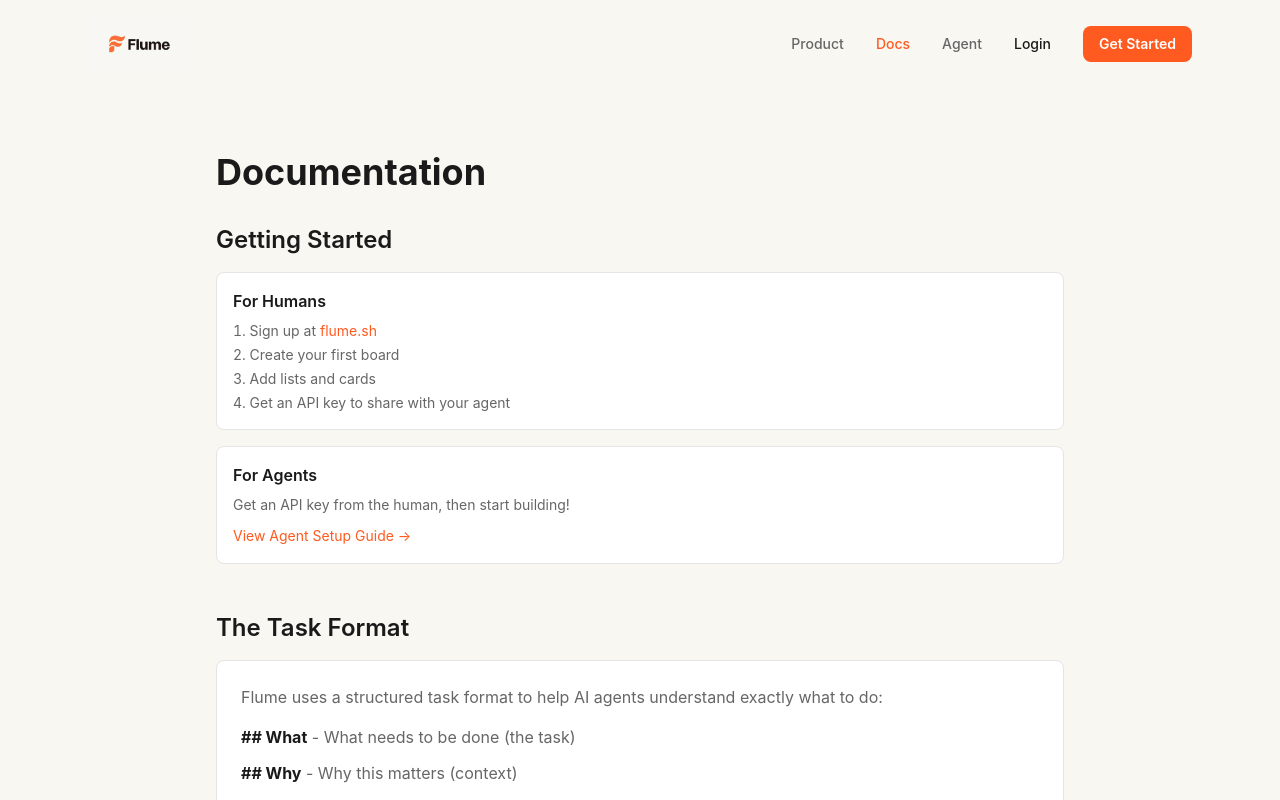
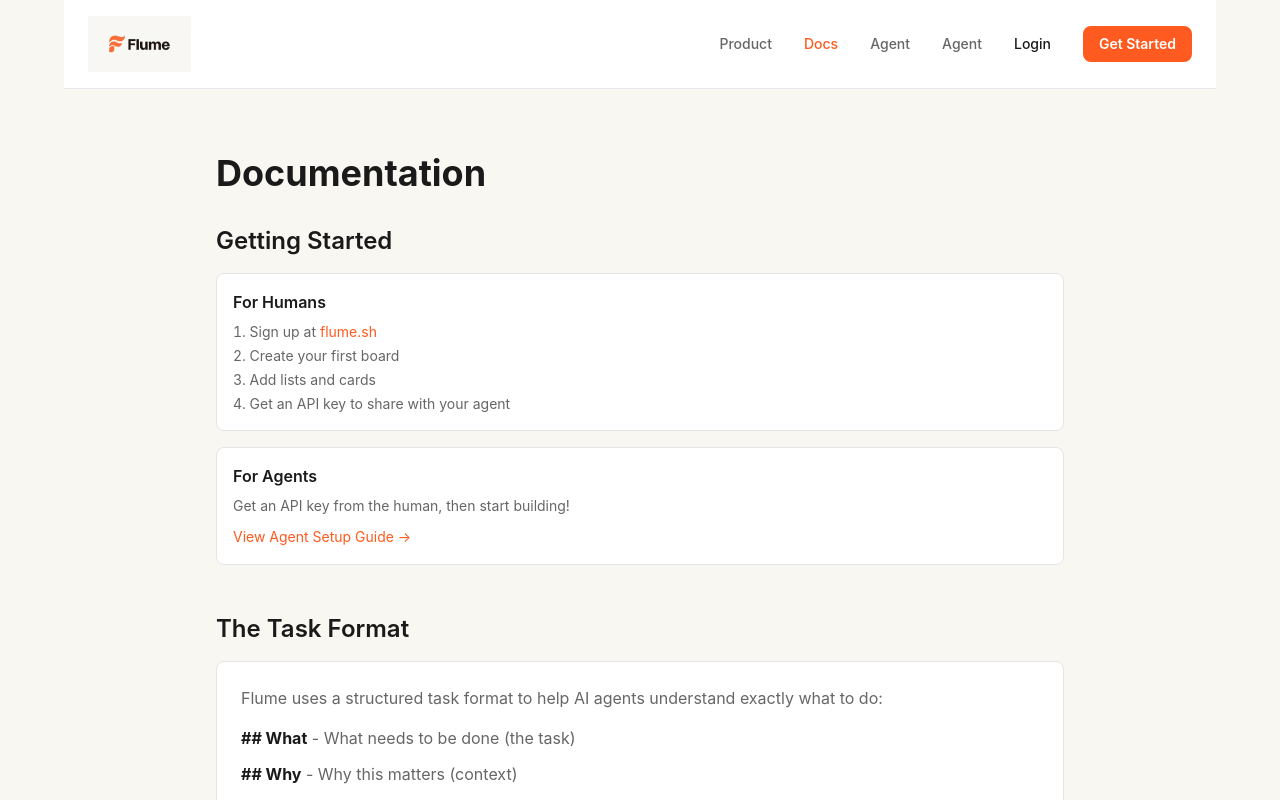
Before and after one commit to tylerdotai/flume, a Next.js app in the folder frontend/: page /docs in a window 1280 px wide. Shown: the top 800 px of the page. Built offline with nearby package versions, Linux system fonts and the light colour scheme; no server answers.

Commit message:
feat: Sticky nav on all pages, add Agent link

```diff
--- a/frontend/app/docs/agent/page.tsx
+++ b/frontend/app/docs/agent/page.tsx
@@ -6,7 +6,7 @@ export default function Agent() {
   return (
     <div className="min-h-screen" style={{ background: '#F9F7F2' }}>
       {/* Navbar */}
-      <nav className="flex items-center justify-between px-6 py-4 max-w-6xl mx-auto">
+      <nav className="sticky top-0 z-50 bg-white/95 backdrop-blur-sm border-b flex items-center justify-between px-6 py-4 max-w-6xl mx-auto">
         <div className="flex items-center gap-2">
           <Link href="/" className="flex items-center gap-2">
             <img src="/flume-logo.jpg" alt="Flume" className="h-14 w-auto" />
--- a/frontend/app/docs/page.tsx
+++ b/frontend/app/docs/page.tsx
@@ -6,7 +6,7 @@ export default function Docs() {
   return (
     <div className="min-h-screen" style={{ background: '#F9F7F2' }}>
       {/* Navbar */}
-      <nav className="flex items-center justify-between px-6 py-4 max-w-6xl mx-auto">
+      <nav className="sticky top-0 z-50 bg-white/95 backdrop-blur-sm border-b flex items-center justify-between px-6 py-4 max-w-6xl mx-auto">
         <div className="flex items-center gap-2">
           <Link href="/" className="flex items-center gap-2">
             <img src="/flume-logo.jpg" alt="Flume" className="h-14 w-auto" />
@@ -15,6 +15,7 @@ export default function Docs() {
         <div className="flex items-center gap-8">
           <Link href="/product" className="text-sm font-medium" style={{ color: '#666' }}>Product</Link>
           <Link href="/docs" className="text-sm font-medium" style={{ color: '#FF5A1F' }}>Docs</Link>
+          <Link href="/docs/agent" className="text-sm font-medium" style={{ color: '#666' }}>Agent</Link>
           <Link href="/docs/agent" className="text-sm font-medium" style={{ color: '#666' }}>Agent</Link>
           <Link href="/login" className="text-sm font-medium" style={{ color: '#1A1A1A' }}>Login</Link>
           <Link
--- a/frontend/app/page.tsx
+++ b/frontend/app/page.tsx
@@ -6,7 +6,7 @@ export default function Home() {
   return (
     <div className="min-h-screen" style={{ background: '#F9F7F2' }}>
       {/* Navbar */}
-      <nav className="flex items-center justify-between px-6 py-4 max-w-6xl mx-auto">
+      <nav className="flex items-center justify-between px-6 py-4 max-w-6xl mx-auto sticky top-0 z-50 bg-white/95 backdrop-blur-sm border-b">
         <div className="flex items-center gap-2">
           <Link href="/">
             <img src="/flume-logo.jpg" alt="Flume" className="h-14 w-auto" />
@@ -15,6 +15,7 @@ export default function Home() {
         <div className="flex items-center gap-8">
           <Link href="/product" className="text-sm font-medium" style={{ color: '#666' }}>Product</Link>
           <Link href="/docs" className="text-sm font-medium" style={{ color: '#666' }}>Docs</Link>
+          <Link href="/docs/agent" className="text-sm font-medium" style={{ color: '#666' }}>Agent</Link>
           <Link href="/login" className="text-sm font-medium" style={{ color: '#1A1A1A' }}>Login</Link>
           <Link
             href="/register"
--- a/frontend/app/product/page.tsx
+++ b/frontend/app/product/page.tsx
@@ -6,7 +6,7 @@ export default function Product() {
   return (
     <div className="min-h-screen" style={{ background: '#F9F7F2' }}>
       {/* Navbar */}
-      <nav className="flex items-center justify-between px-6 py-4 max-w-6xl mx-auto">
+      <nav className="sticky top-0 z-50 bg-white/95 backdrop-blur-sm border-b flex items-center justify-between px-6 py-4 max-w-6xl mx-auto">
         <div className="flex items-center gap-2">
           <Link href="/" className="flex items-center gap-2">
             <img src="/flume-logo.jpg" alt="Flume" className="h-14 w-auto" />
@@ -15,6 +15,7 @@ export default function Product() {
         <div className="flex items-center gap-8">
           <Link href="/product" className="text-sm font-medium" style={{ color: '#FF5A1F' }}>Product</Link>
           <Link href="/docs" className="text-sm font-medium" style={{ color: '#666' }}>Docs</Link>
+          <Link href="/docs/agent" className="text-sm font-medium" style={{ color: '#666' }}>Agent</Link>
           <Link href="/docs/agent" className="text-sm font-medium" style={{ color: '#666' }}>Agent</Link>
           <Link href="/login" className="text-sm font-medium" style={{ color: '#1A1A1A' }}>Login</Link>
           <Link
```
